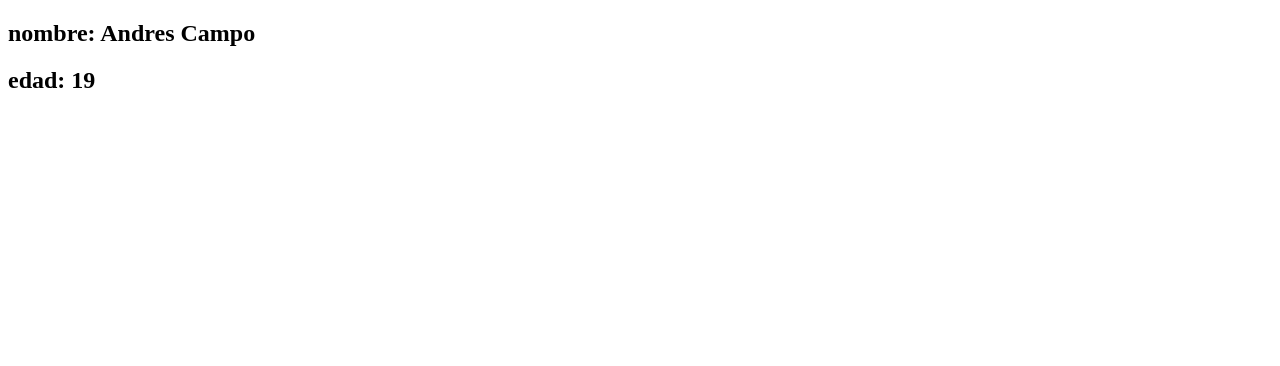
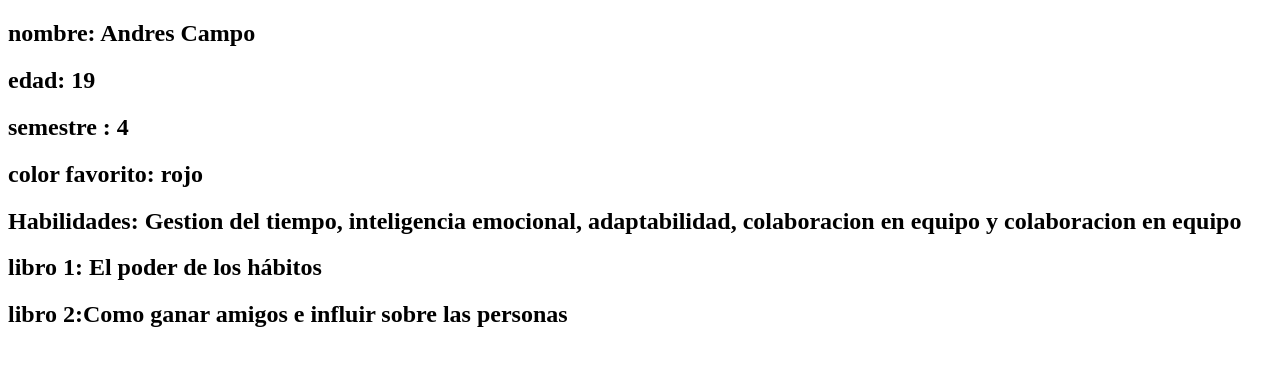
Before and after one commit to Andresj14G/Ejercicio-1, a plain HTML site: page index.html in a window 1280 px wide. Drawn offline with Linux system fonts and the light colour scheme.

Commit message:
Five commit

```diff
--- a/index.html
+++ b/index.html
@@ -6,6 +6,13 @@
     <title>Portafolio Personal</title>
     <h2> nombre: Andres Campo</h2>
      <h2> edad: 19</h2>
+     <h2> semestre : 4</h2>
+     <h2> color favorito: rojo </h2>
+     <h2> Habilidades: Gestion del tiempo, inteligencia emocional, adaptabilidad, colaboracion en equipo y colaboracion en equipo</h2>
+     <h2> libro 1: El poder de los hábitos</h2>
+     <h2> libro 2:Como ganar amigos e influir sobre las personas</h2>
+     <h2></h2>
+     <h2></h2>
 </head>
 <body>
 
```
